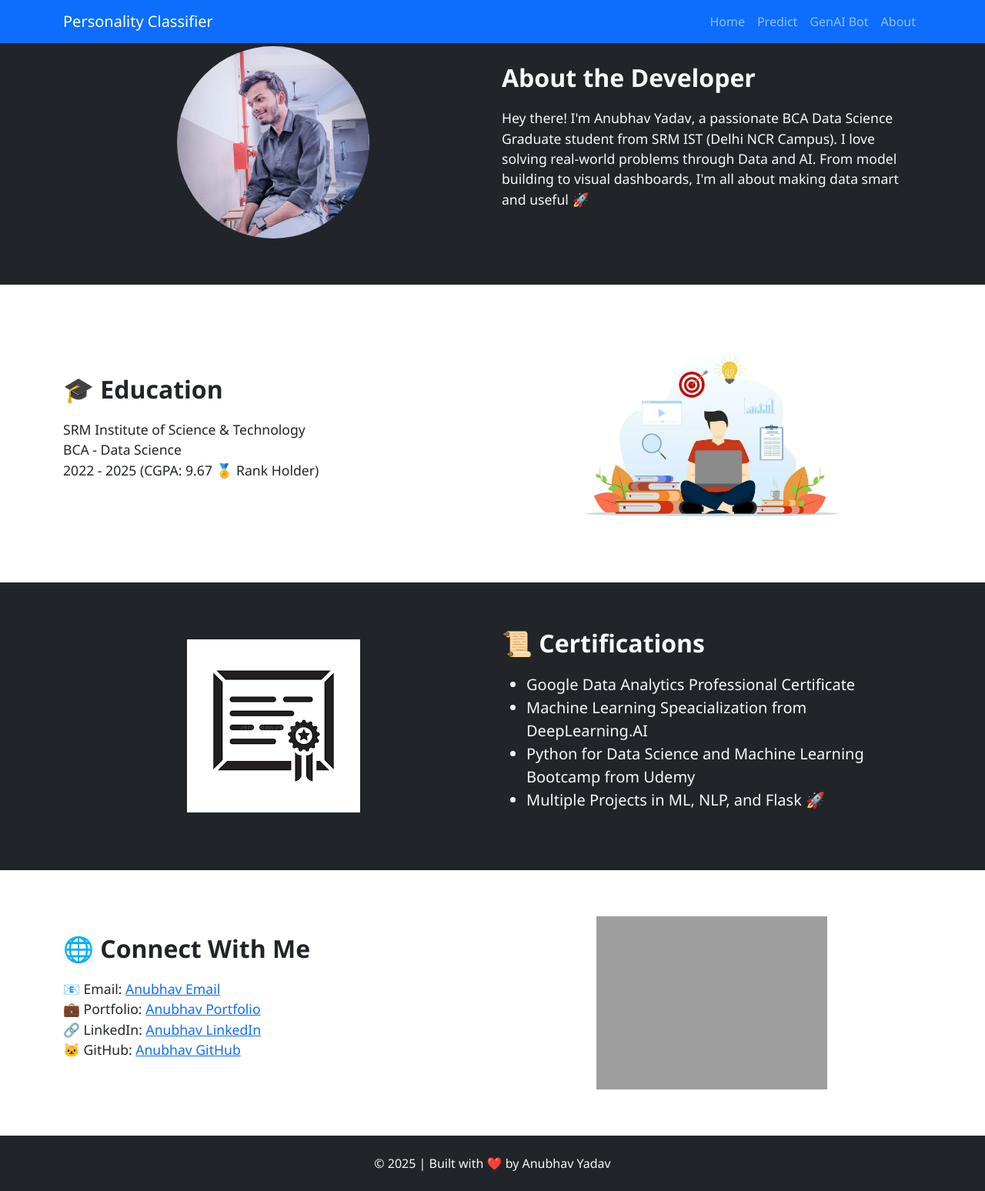
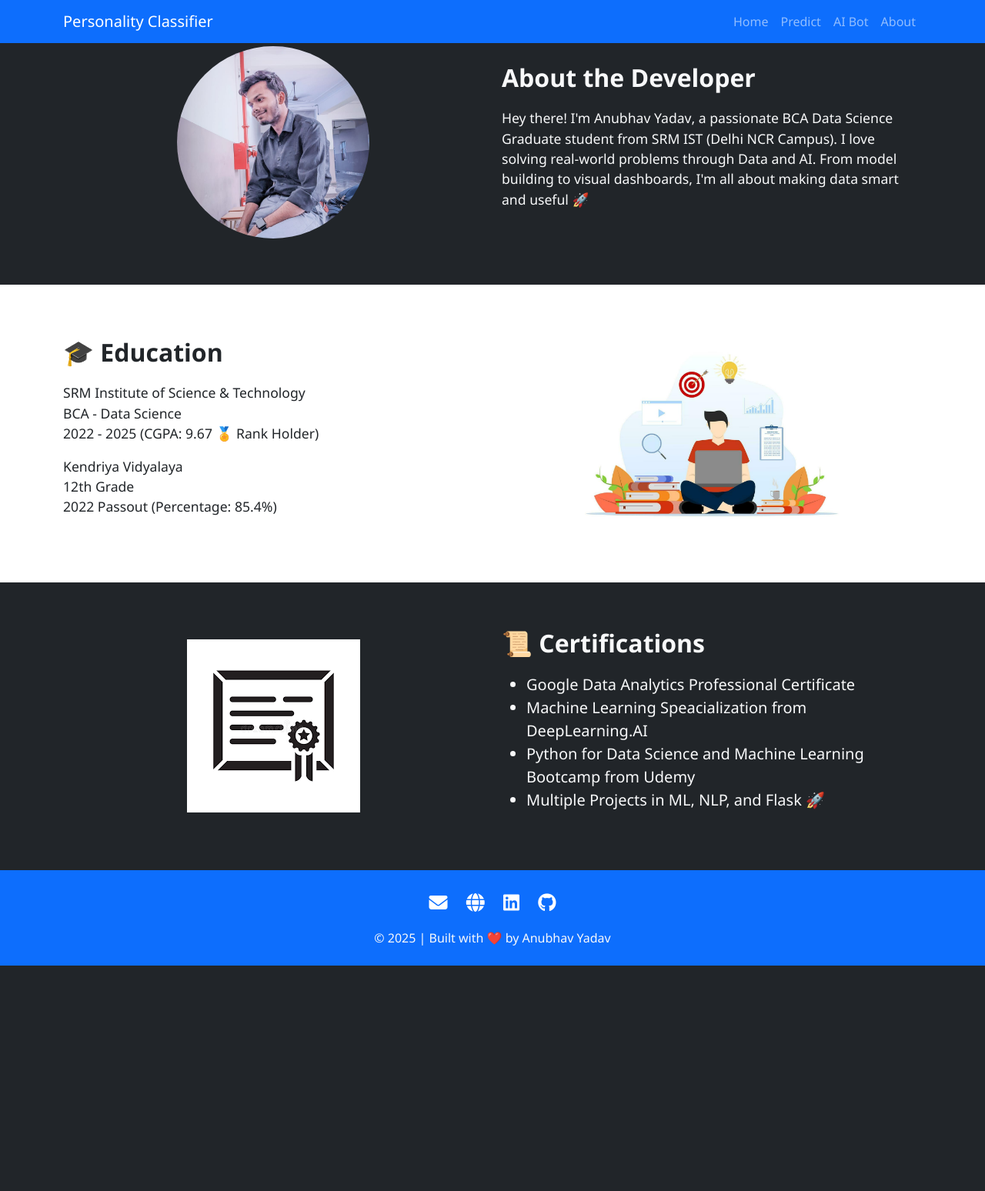
Before and after one commit to AnubhavYadavBCA25/Introvert-vs-Extrovert-Classification-Project, a Flask app: page /about in a window 1280 px wide. Shown: the whole page at 77% size. After the commit the page ends 1255 px from the top, so only its background shows below. Run offline with Flask 3, Linux system fonts and the light colour scheme; grey boxes are pictures that could not be loaded.

Commit message:
modified web pages

```diff
--- a/static/css/style.css
+++ b/static/css/style.css
@@ -49,3 +49,13 @@ width:100%;
       height: 100%;
       object-fit: cover;
 }
+
+.social-icons a {
+    color: white;
+    margin: 0 10px;
+    font-size: 1.5rem;
+}
+
+.social-icons a:hover {
+    color: #0d6efd;
+}
--- a/templates/about.html
+++ b/templates/about.html
@@ -32,6 +32,11 @@
           BCA - Data Science<br>
           2022 - 2025 (CGPA: 9.67 🏅 Rank Holder)
         </p>
+        <p class="lead">
+          <strong>Kendriya Vidyalaya</strong><br>
+          12th Grade<br>
+          2022 Passout (Percentage: 85.4%)<br>
+        </p>
       </div>
       <div class="col-md-6 d-flex justify-content-center align-items-center mb-4 mb-md-0">
         <img src="{{ url_for('static', filename='images/education.jpg') }}" class="img-fluid" alt="Education" width="400" height="300">
@@ -60,31 +65,4 @@
   </div>
 </div>
 
-<!-- Section 4: Social & Portfolio Links -->
-<div class="light-section">
-  <div class="container">
-    <div class="row align-items-center">
-      <div class="col-md-6">
-        <h2 class="section-title">🌐 Connect With Me</h2>
-        <p class="lead">
-          📧 Email: <a href="mailto:anubhav@example.com">Anubhav Email</a><br>
-          💼 Portfolio: <a href="https://sites.google.com/view/anubhavyadavportfolio/" target="_blank">Anubhav Portfolio</a><br>
-          🔗 LinkedIn: <a href="https://linkedin.com/in/anubhav-yadav-data-science" target="_blank">Anubhav LinkedIn</a><br>
-          🐱 GitHub: <a href="https://github.com/AnubhavYadavBCA25" target="_blank">Anubhav GitHub</a>
-        </p>
-      </div>
-      <div class="col-md-6 d-flex justify-content-center align-items-center mb-4 mb-md-0">
-        <img src="{{ url_for('static', filename='images/connect.jpg') }}" class="img-fluid" alt="Connect" width="300" height="200">
-      </div>
-    </div>
-  </div>
-</div>
-
-<!-- Footer Section -->
-<footer class="dark-section text-center py-4">
-  <div class="container">
-    <p class="mb-0 text-light">© 2025 | Built with ❤️ by Anubhav Yadav</p>
-  </div>
-</footer>
-
 {% endblock %}
--- a/templates/base.html
+++ b/templates/base.html
@@ -8,6 +8,8 @@
     <link href="https://cdn.jsdelivr.net/npm/bootstrap@5.3.0/dist/css/bootstrap.min.css" rel="stylesheet">
     <!-- Google Fonts -->
     <link href="https://fonts.googleapis.com/css2?family=Inter:wght@400;600;700&display=swap" rel="stylesheet">
+    <!-- Font Awesome -->
+    <link rel="stylesheet" href="https://cdnjs.cloudflare.com/ajax/libs/font-awesome/6.4.0/css/all.min.css">
     <!-- Custom CSS -->
     <link rel="stylesheet" href="{{ url_for('static', filename='css/style.css') }}">
 </head>
@@ -29,7 +31,7 @@
                     <a class="nav-link" href="/predict">Predict</a>
                 </li>
                 <li class="nav-item">
-                    <a class="nav-link" href="/genai">GenAI Bot</a>
+                    <a class="nav-link" href="/genai">AI Bot</a>
                 </li>
                 <li class="nav-item">
                     <a class="nav-link" href="/about">About</a>
@@ -45,6 +47,19 @@
     {% endblock %}
 </main>
 
+<!-- Footer Section -->
+<footer class="bg-primary text-center py-4">
+  <div class="container">
+    <div class="social-icons mb-3">
+      <a href="mailto:anubhavyadav77ff@gmail.com" title="Email"><i class="fas fa-envelope"></i></a>
+      <a href="https://sites.google.com/view/anubhavyadavportfolio" target="_blank" title="Portfolio"><i class="fas fa-globe"></i></a>
+      <a href="https://linkedin.com/in/anubhav-yadav-data-science" target="_blank" title="LinkedIn"><i class="fab fa-linkedin"></i></a>
+      <a href="https://github.com/AnubhavYadavBCA25" target="_blank" title="GitHub"><i class="fab fa-github"></i></a>
+    </div>
+    <p class="mb-0 text-light">© 2025 | Built with ❤️ by Anubhav Yadav</p>
+  </div>
+</footer>
+
 <!-- Bootstrap JS -->
 <script src="https://cdn.jsdelivr.net/npm/bootstrap@5.3.0/dist/js/bootstrap.bundle.min.js"></script>
 </body>
--- a/templates/navbar.html
+++ b/templates/navbar.html
@@ -4,10 +4,6 @@
     <meta charset="UTF-8">
     <meta name="viewport" content="width=device-width, initial-scale=1.0">
     <title>Personality Classifier</title>
-    <!-- Bootstrap CSS -->
-    <!-- <link href="https://cdn.jsdelivr.net/npm/bootstrap@5.3.0/dist/css/bootstrap.min.css" rel="stylesheet"> -->
-    <!-- Google Fonts -->
-    <!-- <link href="https://fonts.googleapis.com/css2?family=Inter:wght@400;600;700&display=swap" rel="stylesheet"> -->
     <!-- Custom CSS -->
     <link rel="stylesheet" href="{{ url_for('static', filename='css/style.css') }}">
 </head>
```
Also changed, not shown: templates/index.html (+4 -4 lines).
